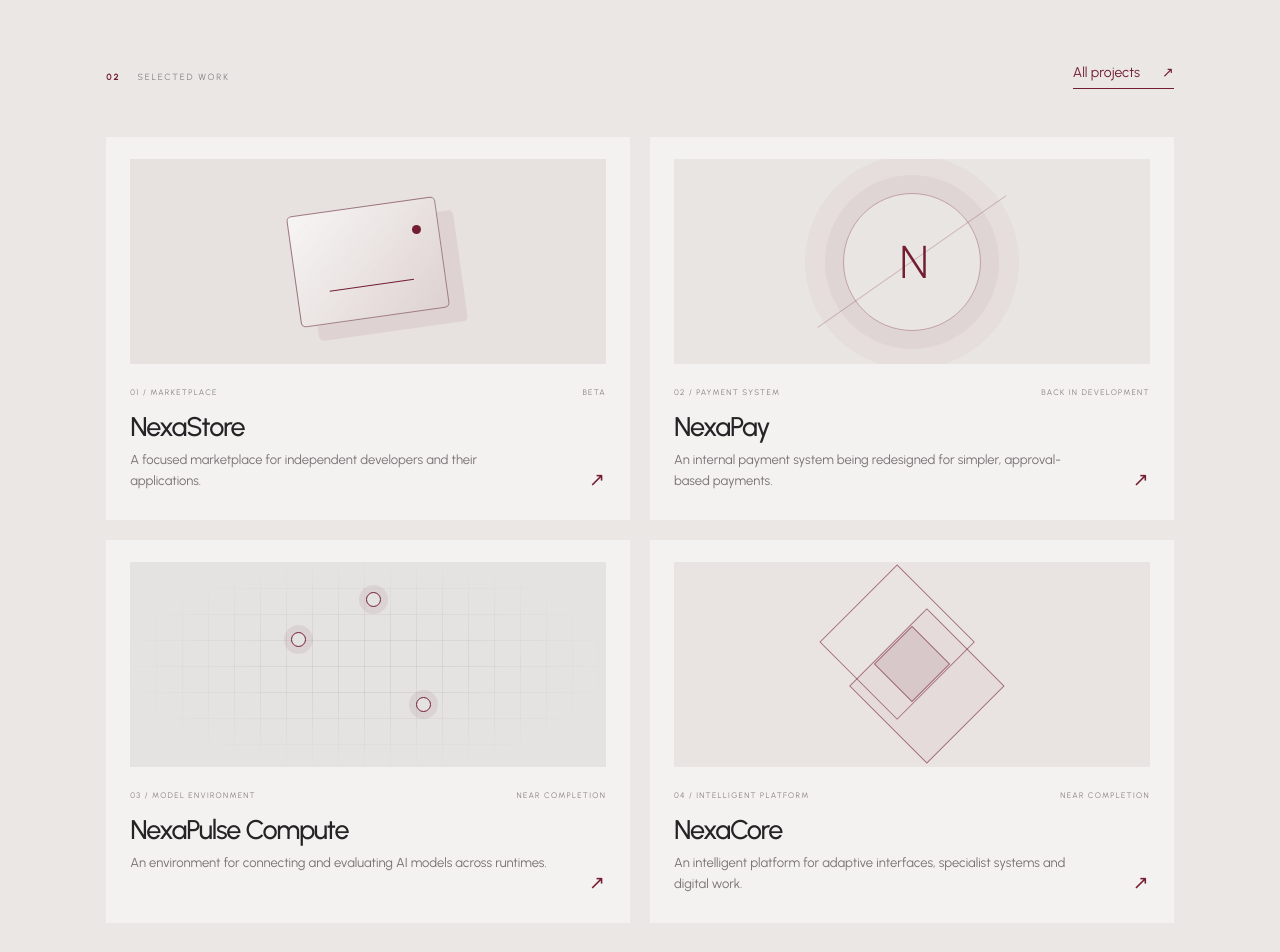
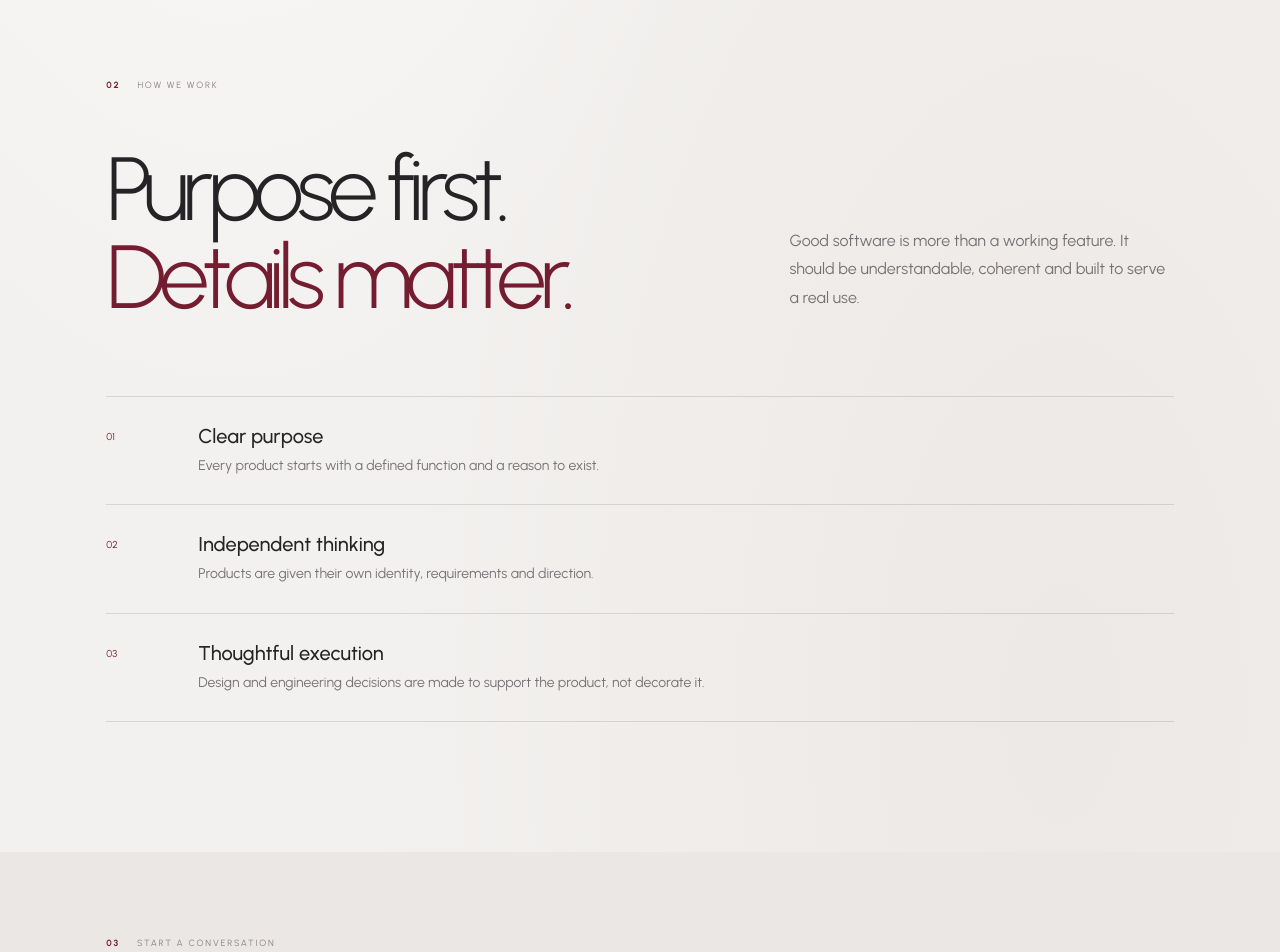
Before and after one commit to laptopperson4-source/NexaPulse, a SvelteKit app: page / in a window 1280 px wide. Shown: the part 1420-2372 px from the top of the page. Built offline with nearby package versions, Linux system fonts and the light colour scheme.

Commit message:
Simplify homepage and remove featured projects section

```diff
--- a/src/routes/+page.svelte
+++ b/src/routes/+page.svelte
@@ -11,7 +11,6 @@
     <h1 id="hero-title">NexaPulse.</h1>
     <p class="hero-tagline">innovate.connect.elevate</p>
     <p class="hero-description">We build software products with a clear purpose, considered design and the engineering to support them.</p>
-    <a class="hero-link" href="/projects">Explore our projects <span aria-hidden="true">↗</span></a>
   </div>
   <div class="hero-bottom"><span>PRODUCTS · PLATFORMS · SOFTWARE</span><span>SCROLL TO EXPLORE ↓</span></div>
 </section>
@@ -27,45 +26,8 @@
   </div>
 </section>
 
-<section class="featured-projects">
-  <div class="section-heading">
-    <div class="section-marker"><span>02</span><span>SELECTED WORK</span></div>
-    <a class="text-link" href="/projects">All projects <span aria-hidden="true">↗</span></a>
-  </div>
-  <div class="feature-grid">
-    <a class="feature-card store-card" href="/projects">
-      <div class="feature-art art-store"><span class="art-window"></span><span class="art-line"></span><span class="art-dot"></span></div>
-      <div class="feature-meta"><span>01 / MARKETPLACE</span><span>BETA</span></div>
-      <h3>NexaStore</h3>
-      <p>A focused marketplace for independent developers and their applications.</p>
-      <span class="card-arrow">↗</span>
-    </a>
-    <a class="feature-card pay-card" href="/projects">
-      <div class="feature-art art-pay"><span class="pay-ring"></span><span class="pay-core">N</span><span class="pay-line"></span></div>
-      <div class="feature-meta"><span>02 / PAYMENT SYSTEM</span><span>BACK IN DEVELOPMENT</span></div>
-      <h3>NexaPay</h3>
-      <p>An internal payment system being redesigned for simpler, approval-based payments.</p>
-      <span class="card-arrow">↗</span>
-    </a>
-    <a class="feature-card compute-card" href="/projects">
-      <div class="feature-art art-compute"><span class="compute-grid"></span><span class="compute-node node-a"></span><span class="compute-node node-b"></span><span class="compute-node node-c"></span></div>
-      <div class="feature-meta"><span>03 / MODEL ENVIRONMENT</span><span>NEAR COMPLETION</span></div>
-      <h3>NexaPulse Compute</h3>
-      <p>An environment for connecting and evaluating AI models across runtimes.</p>
-      <span class="card-arrow">↗</span>
-    </a>
-    <a class="feature-card core-card" href="/projects">
-      <div class="feature-art art-core"><span class="core-shape shape-a"></span><span class="core-shape shape-b"></span><span class="core-shape shape-c"></span></div>
-      <div class="feature-meta"><span>04 / INTELLIGENT PLATFORM</span><span>NEAR COMPLETION</span></div>
-      <h3>NexaCore</h3>
-      <p>An intelligent platform for adaptive interfaces, specialist systems and digital work.</p>
-      <span class="card-arrow">↗</span>
-    </a>
-  </div>
-</section>
-
 <section class="principles-section">
-  <div class="section-marker"><span>03</span><span>HOW WE WORK</span></div>
+  <div class="section-marker"><span>02</span><span>HOW WE WORK</span></div>
   <div class="principles-heading"><h2>Purpose first.<br /><em>Details matter.</em></h2><p>Good software is more than a working feature. It should be understandable, coherent and built to serve a real use.</p></div>
   <div class="principle-list">
     <article><span>01</span><div><h3>Clear purpose</h3><p>Every product starts with a defined function and a reason to exist.</p></div></article>
@@ -75,6 +37,6 @@
 </section>
 
 <section class="contact-close">
-  <div class="section-marker"><span>04</span><span>START A CONVERSATION</span></div>
+  <div class="section-marker"><span>03</span><span>START A CONVERSATION</span></div>
   <div class="contact-close-inner"><h2>Have something<br /><em>in mind?</em></h2><a href="/contact">Contact NexaPulse <span aria-hidden="true">↗</span></a></div>
 </section>
```
